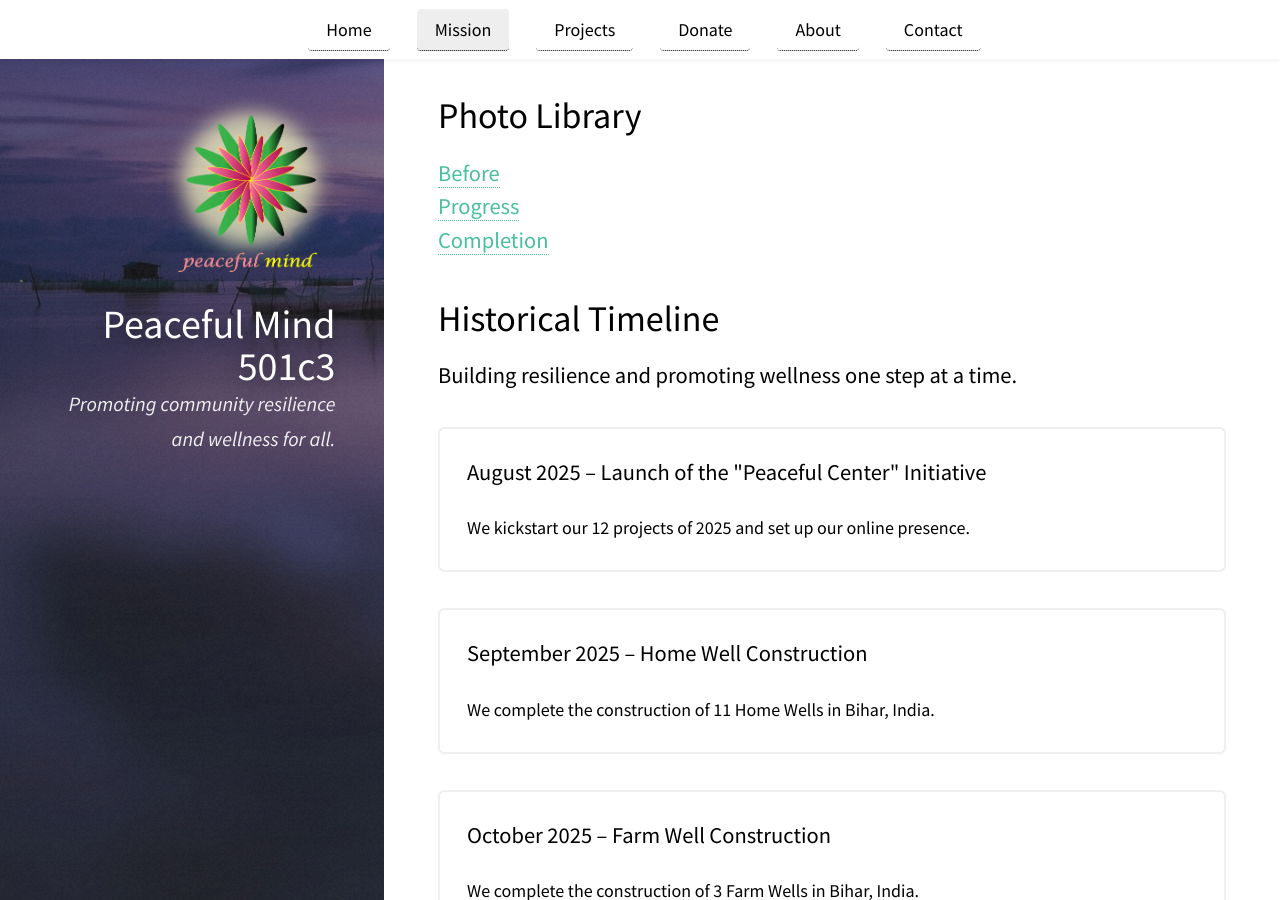
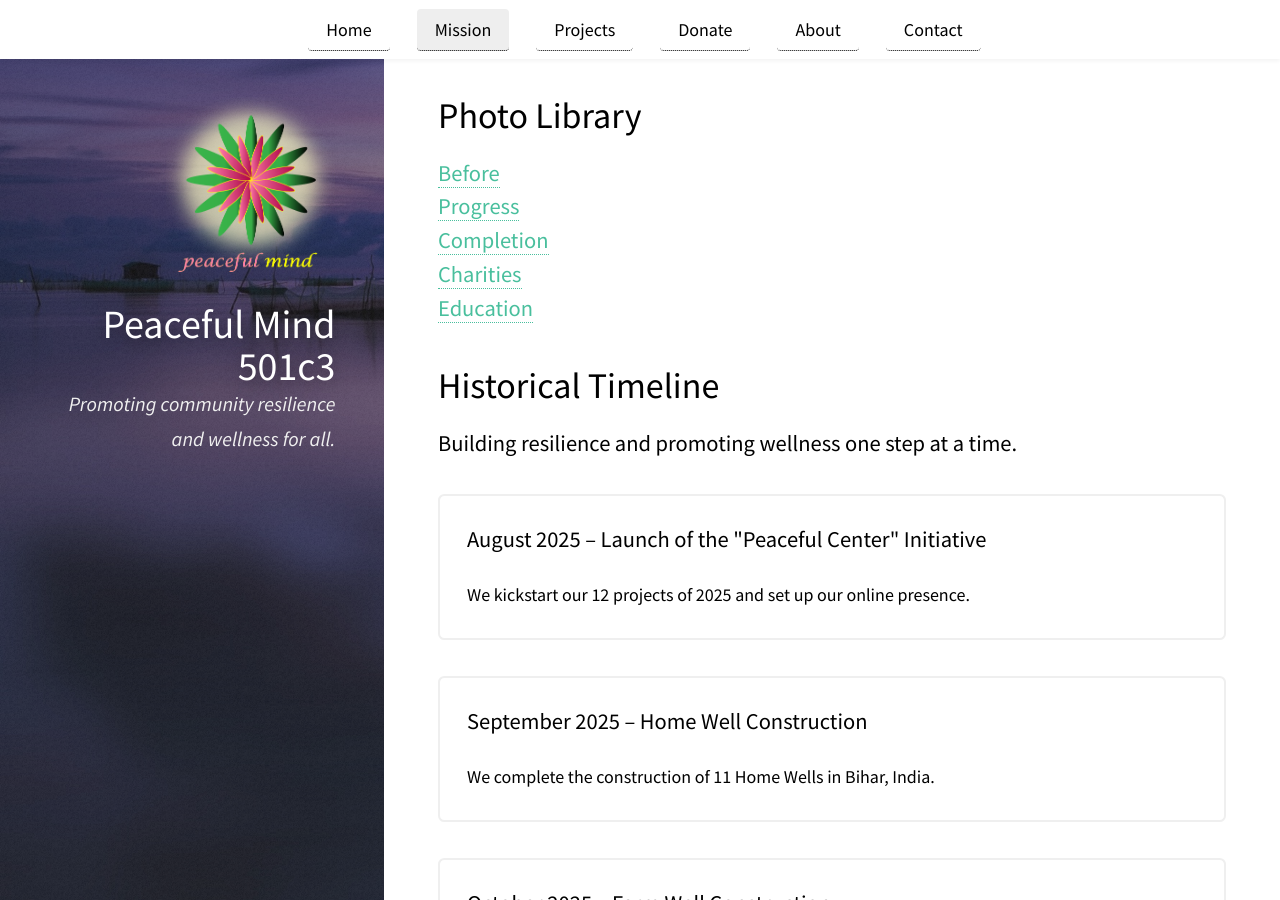
Before and after one commit to peacefulcenter/peacefulcenter.github.io, a Jekyll site: the page built from pages/mission.md, in a window 1280 px wide and 900 px high, scrolled down 418 px. Built offline with Jekyll 4.4.1, drawn with Linux system fonts in a browser that asks for light colours.

Commit message:
add more photo library

```diff
--- a/pages/mission.md
+++ b/pages/mission.md
@@ -9,7 +9,9 @@ permalink: /:basename/
     <h2>Photo Library</h2>
     <p><a href="https://drive.google.com/drive/folders/1wzfa1RDzTdnpoWG3ZRYGOedoZyXQ1ezv?usp=sharing">   Before</a><br>
        <a href="https://drive.google.com/drive/folders/1JLPeR27HfITN7KO9gIios0wG1VCL3eem?usp=drive_link">   Progress</a><br>
-       <a href="https://drive.google.com/drive/folders/191g2O97Mdgr-H-4ux4AWz3RflHuF5e16?usp=drive_link">   Completion</a></p>
+       <a href="https://drive.google.com/drive/folders/191g2O97Mdgr-H-4ux4AWz3RflHuF5e16?usp=drive_link">   Completion</a><br>
+       <a href="https://drive.google.com/drive/folders/191g2O97Mdgr-H-4ux4AWz3RflHuF5e16?usp=drive_link">   Charities</a><br>
+       <a href="https://drive.google.com/drive/folders/19-LpZ4nbAk3k9s-B36Wbp_H64DODMIbp">   Education</a></p>
   </header>
 </section>
 
```
